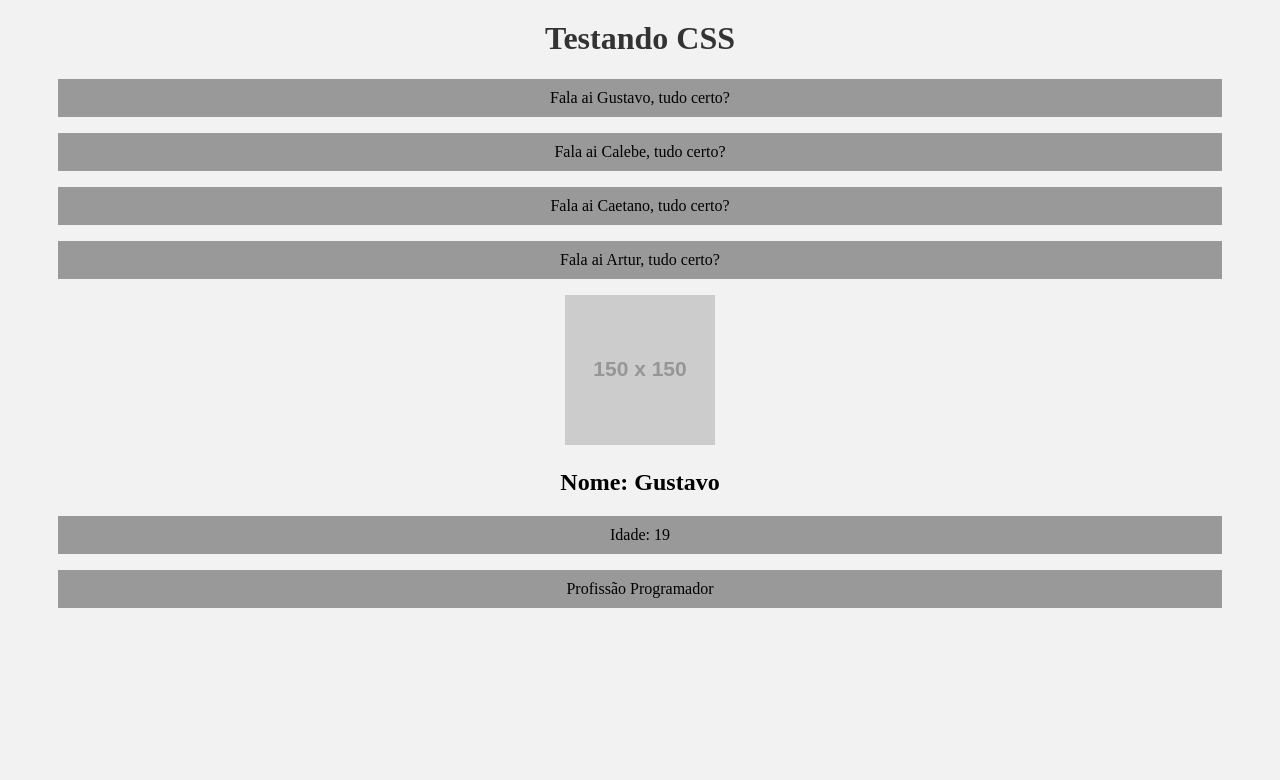
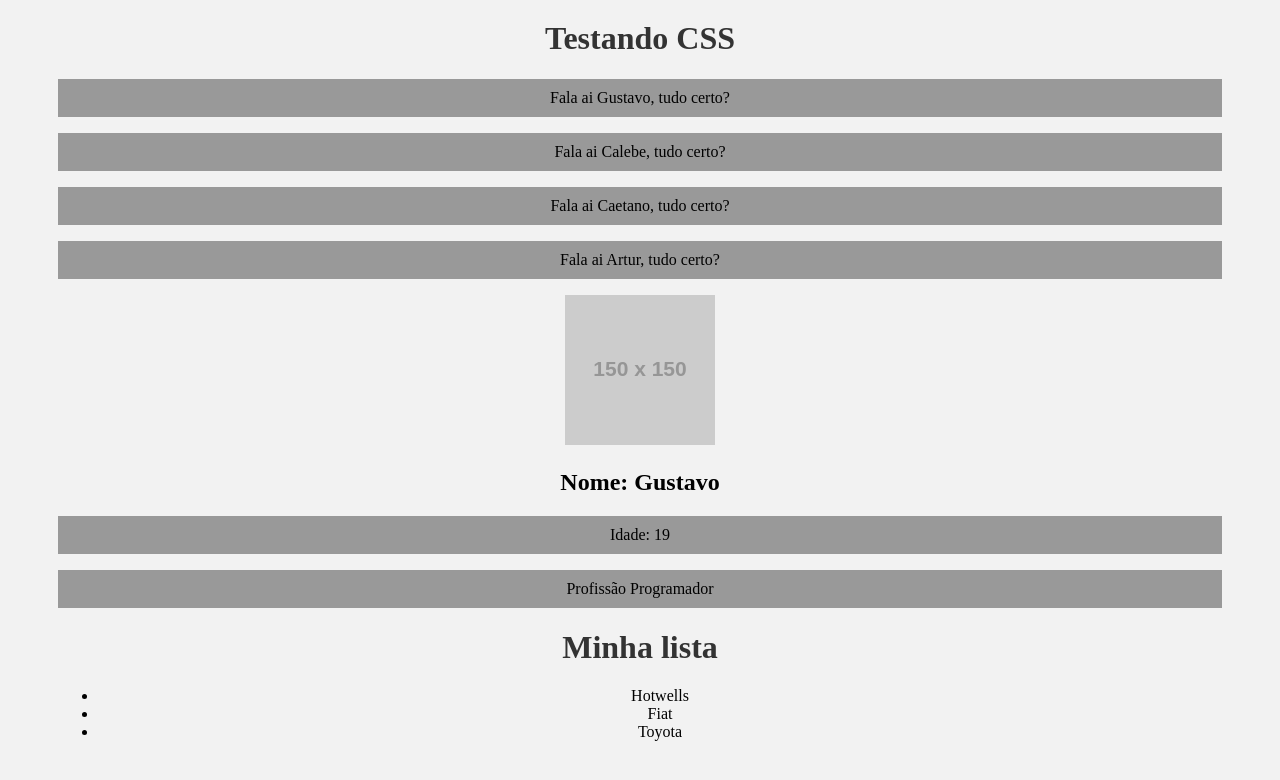
Before and after one commit to Xav86/curso-react-hora-de-codar, a React (Create React App) app in the folder meu-projeto/: page / in a window 1280 px wide. Shown: the part 260-1040 px from the top of the page. Before the commit the page ends 942 px from the top, so only its background shows below. Built offline with nearby package versions, Linux system fonts and the light colour scheme.

Commit message:
vendo fragments

```diff
--- a/meu-projeto/src/App.js
+++ b/meu-projeto/src/App.js
@@ -2,6 +2,7 @@
 import HelloWorld from './components/HelloWorld';
 import SayMyName from './components/SayMyName';
 import Pessoa from './components/Pessoa';
+import List from './components/list';
 
 function App() {
 
@@ -16,6 +17,7 @@
       <SayMyName nome="Caetano" />
       <SayMyName nome={nome} />
       <Pessoa nome="Gustavo" idade="19" profissao="Programador" foto="https://via.placeholder.com/150" />
+      <List />
     </div>
   );
 }
--- /dev/null
+++ b/meu-projeto/src/components/Item.js
@@ -0,0 +1,9 @@
+function Item(props) {
+    return (
+        <>
+            <li>{props.marca}</li>
+        </>
+    )
+}
+
+export default Item;
--- /dev/null
+++ b/meu-projeto/src/components/list.js
@@ -0,0 +1,16 @@
+import Item from "./Item";
+
+function List() {
+    return (
+        <>
+            <h1>Minha lista</h1>
+                <ul>
+                    <Item marca="Hotwells" />
+                    <Item marca="Fiat" />
+                    <Item marca="Toyota" />
+                </ul>
+        </>
+    );
+}
+
+export default List;
--- a/meu-projeto/src/index.css
+++ b/meu-projeto/src/index.css
@@ -1,5 +1,6 @@
 body {
   padding: 50px;
+  padding-bottom: 500px;
   background-color: #f2f2f2;
 }
 
```
